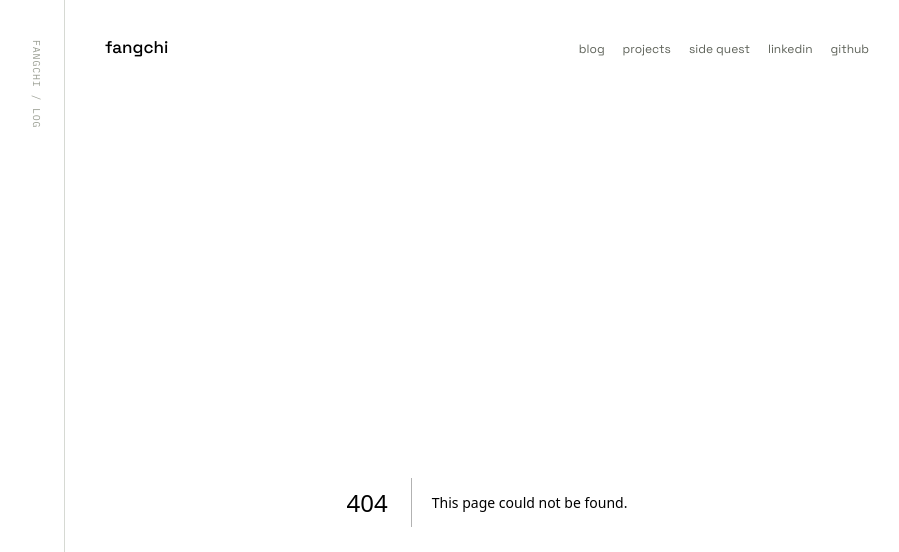
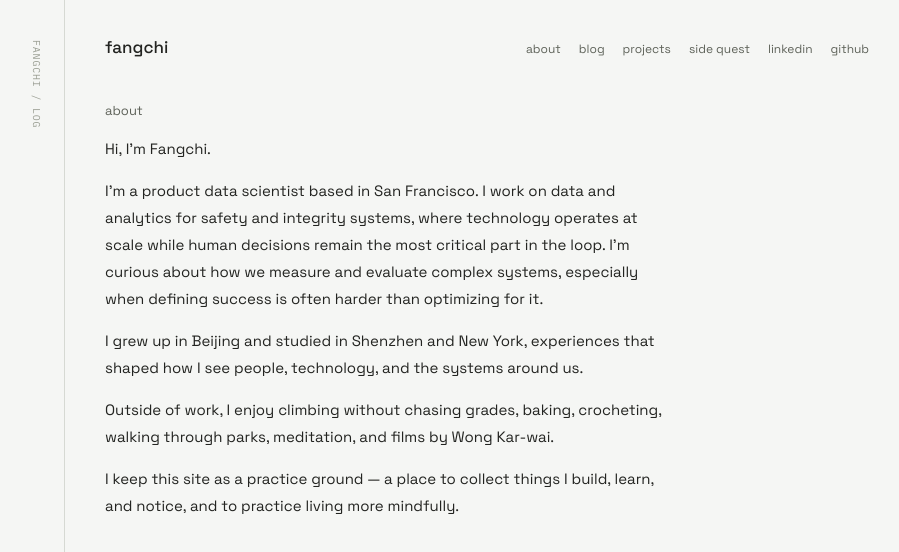
Before and after one commit to lufangchi/dululu, a Next.js app: page /about in a window 1280 px wide. Before the commit this address had no page. Shown: the top 552 px of the page, without its empty margins (181-1080 px from the left). Built offline with nearby package versions, Linux system fonts and the light colour scheme.

Commit message:
Add about page, ground homepage copy in real bio
New /about page with a full personal bio (background, work, hobbies), linked
from a new nav item and from a shortened, factual homepage subtitle that
replaces the generic content-listing blurb.

```diff
--- /dev/null
+++ b/app/about/page.tsx
@@ -0,0 +1,36 @@
+export const metadata = {
+  title: "about — fangchi",
+};
+
+export default function About() {
+  return (
+    <>
+      <p className="section-title">about</p>
+      <div className="post-body">
+        <p>Hi, I&apos;m Fangchi.</p>
+        <p>
+          I&apos;m a product data scientist based in San Francisco. I work on
+          data and analytics for safety and integrity systems, where
+          technology operates at scale while human decisions remain the most
+          critical part in the loop. I&apos;m curious about how we measure
+          and evaluate complex systems, especially when defining success is
+          often harder than optimizing for it.
+        </p>
+        <p>
+          I grew up in Beijing and studied in Shenzhen and New York,
+          experiences that shaped how I see people, technology, and the
+          systems around us.
+        </p>
+        <p>
+          Outside of work, I enjoy climbing without chasing grades, baking,
+          crocheting, walking through parks, meditation, and films by Wong
+          Kar-wai.
+        </p>
+        <p>
+          I keep this site as a practice ground — a place to collect things
+          I build, learn, and notice, and to practice living more mindfully.
+        </p>
+      </div>
+    </>
+  );
+}
--- a/app/globals.css
+++ b/app/globals.css
@@ -92,6 +92,16 @@ a {
   line-height: 1.7;
   max-width: 420px;
   margin: 0 0 36px;
+}
+
+.intro p a {
+  color: var(--ink);
+  text-decoration: underline;
+  text-underline-offset: 3px;
+}
+
+.intro p a:hover {
+  color: var(--ink-soft);
 }
 
 .post-list {
--- a/app/layout.tsx
+++ b/app/layout.tsx
@@ -37,6 +37,7 @@ export default function RootLayout({
                 fangchi
               </a>
               <div className="nav-links">
+                <a href="/about">about</a>
                 <a href="/blog">blog</a>
                 <a href="/projects">projects</a>
                 <a href="/quest">side quest</a>
--- a/app/page.tsx
+++ b/app/page.tsx
@@ -9,8 +9,9 @@ export default function Home() {
       <div className="intro">
         <h1>Collecting questions along the way. Writing down as I go :)</h1>
         <p>
-          A log of builds, books, lines that stuck, and whatever else seemed
-          worth writing down.
+          Product data scientist in San Francisco, still working out how to
+          measure things that are hard to measure.{" "}
+          <a href="/about">more about me →</a>
         </p>
       </div>
 
```
